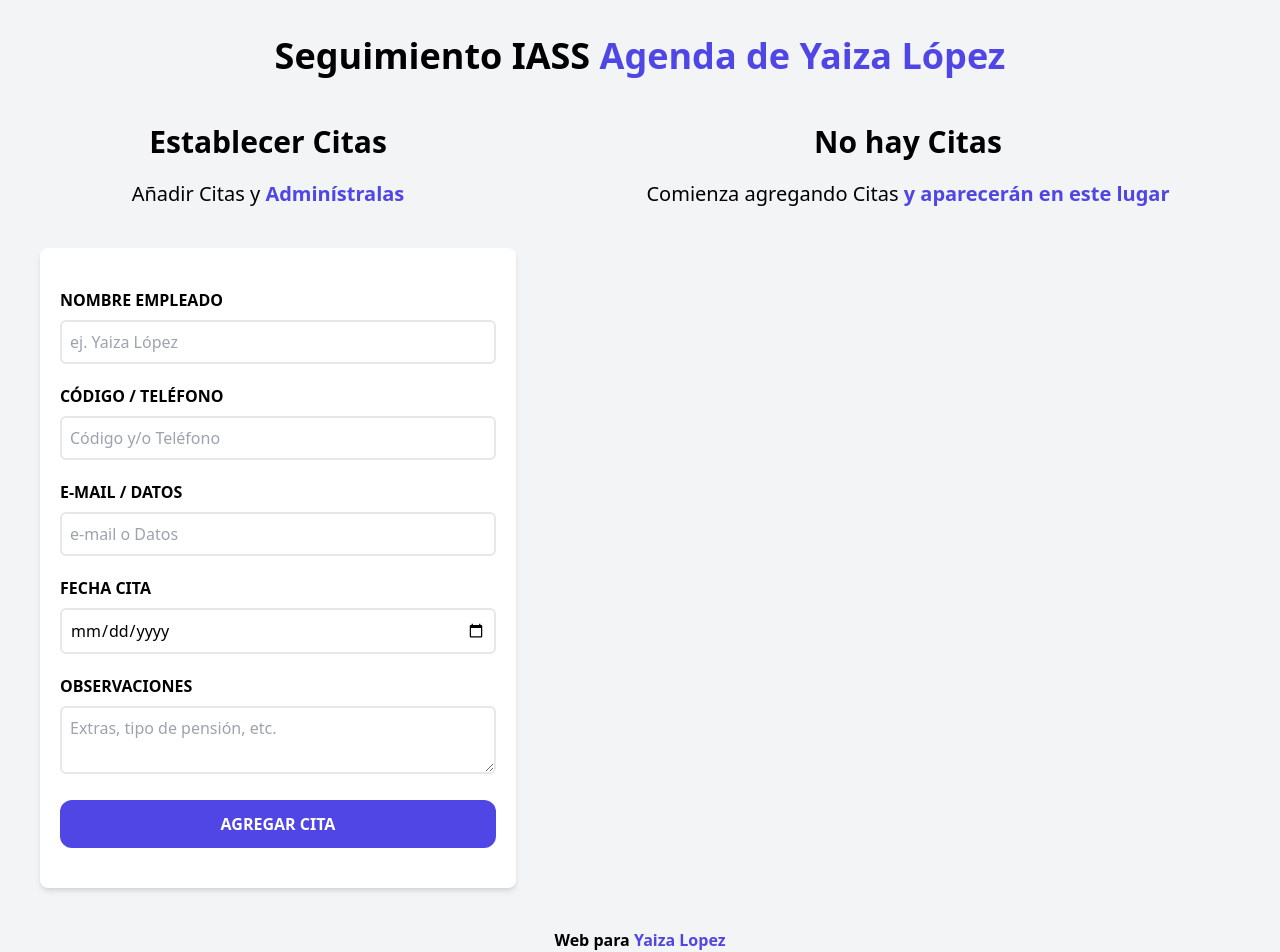
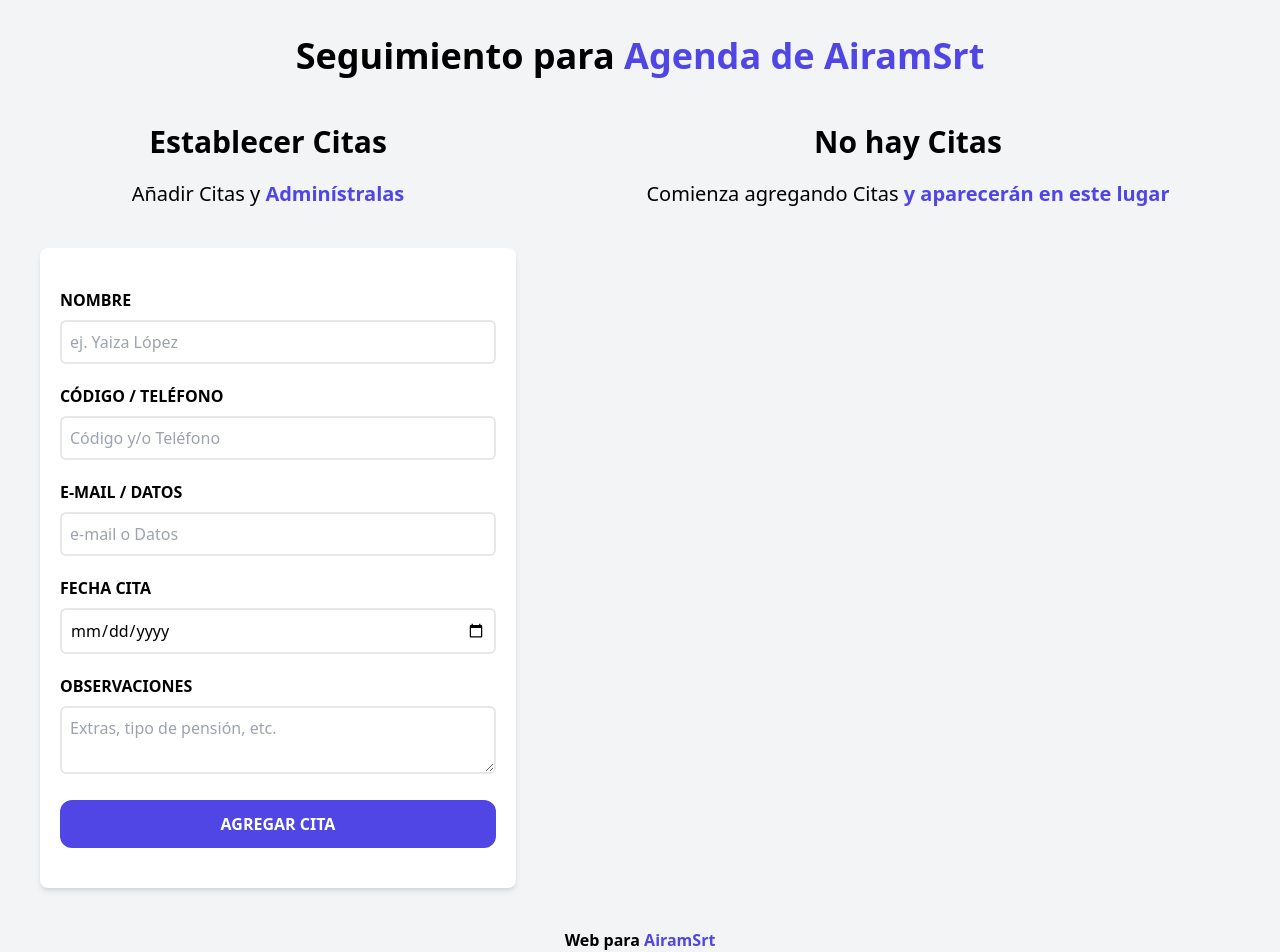
Before and after one commit to Ignapoleon/Citas_react, a React (Vite) app: page / in a window 1280 px wide. Shown: the part 44-996 px from the top of the page. Built offline with nearby package versions, Linux system fonts and the light colour scheme.

Commit message:
Add files via upload

```diff
--- a/src/components/Footer.jsx
+++ b/src/components/Footer.jsx
@@ -3,7 +3,7 @@
 
             <h1 className="font-black text-1xl text-center mb-auto mx-auto">
                 Web para {""}
-                <span className="text-indigo-600">Yaiza Lopez</span>
+                <span className="text-indigo-600">AiramSrt</span>
             </h1>
 
     )
--- a/src/components/Formulario.jsx
+++ b/src/components/Formulario.jsx
@@ -98,7 +98,7 @@
 
         {/* Bloque formaulario */}
         <div className="mb-5">
-          <label htmlFor="mascota" className="block text-grey-700 uppercase font-bold">Nombre Empleado</label>
+          <label htmlFor="mascota" className="block text-grey-700 uppercase font-bold">Nombre</label>
           <input id="mascota"
             type="text"
             placeholder="ej. Yaiza López"
--- a/src/components/Header.jsx
+++ b/src/components/Header.jsx
@@ -2,8 +2,8 @@
     return(
 
             <h1 className="font-black text-4xl text-center md:w-2/3 mx-auto">
-                Seguimiento IASS {""}
-                <span className="text-indigo-600">Agenda de Yaiza López</span>
+                Seguimiento para {""}
+                <span className="text-indigo-600">Agenda de AiramSrt</span>
             </h1>
 
     )
--- a/src/components/Paciente.jsx
+++ b/src/components/Paciente.jsx
@@ -14,12 +14,12 @@
 <div className="mx-5 my-10 bg-white shadow-md px-5 py-10 rounded-xl">
 
   <p className="font-bold mb-3 text-grey-700 uppercase">
-    Nombre Empleado: {''}
+    Nombre: {''}
     <span className="font-normal normal-case">{nombre}</span>
   </p>
 
   <p className="font-bold mb-3 text-grey-700 uppercase">
-    Número/Código Empleado: {''}
+    Número/Código: {''}
     <span className="font-normal normal-case">{propietario}</span>
   </p>
 
```
